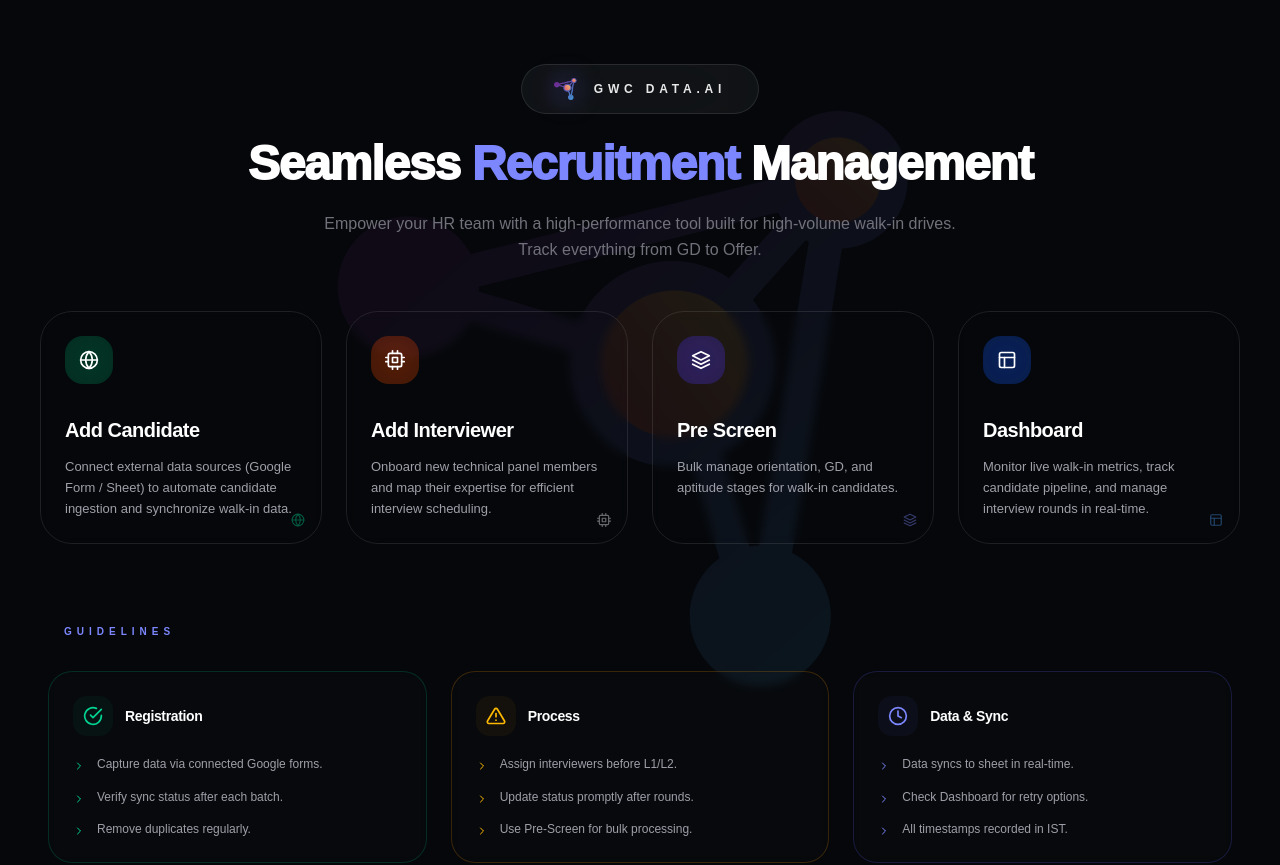
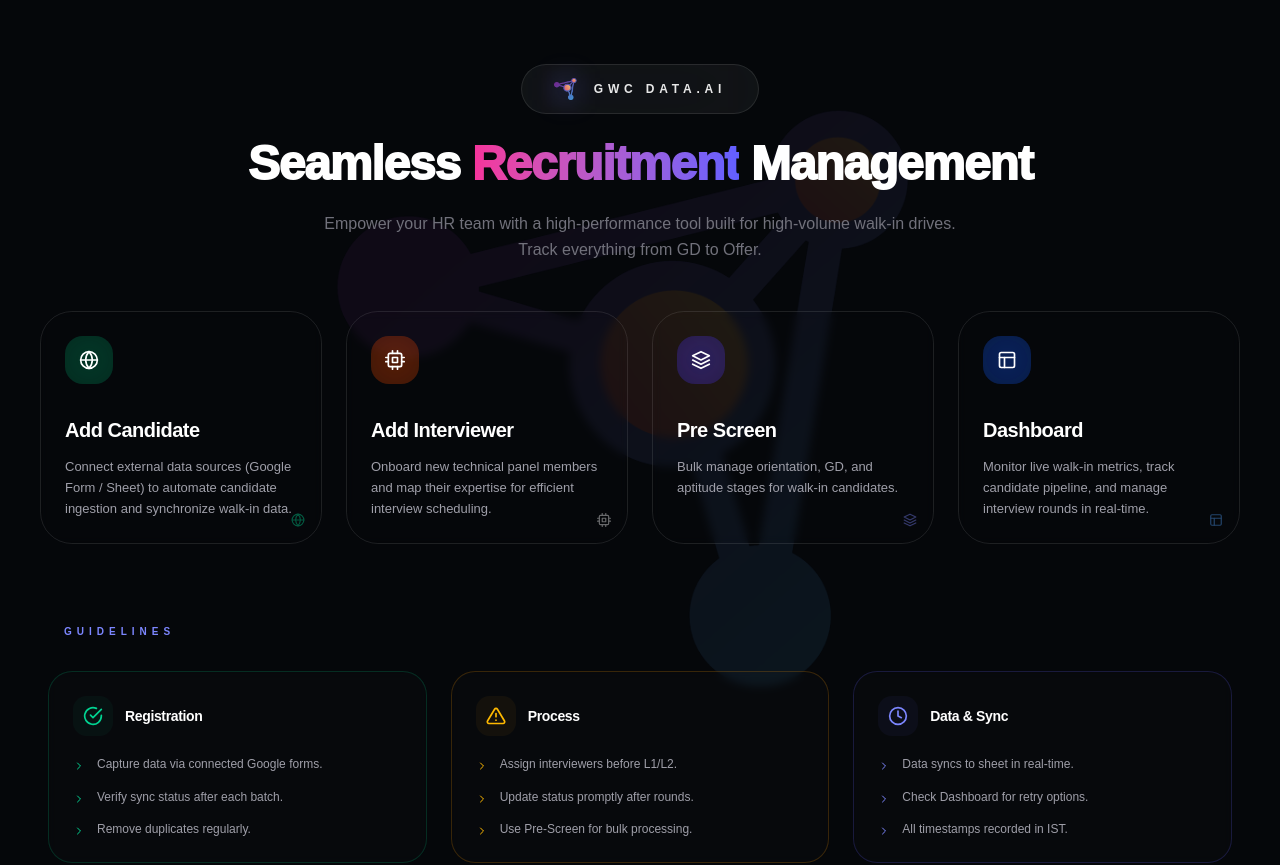
Before and after one commit to sudeepm18/Walkin, a React (Vite) app: page /dashboard in a window 1280 px wide. Shown: the top 865 px of the page. Built offline with nearby package versions, Linux system fonts and the light colour scheme.

Commit message:
recruiter color change

```diff
--- a/src/components/home.jsx
+++ b/src/components/home.jsx
@@ -1,4 +1,4 @@
-import { FiLayout, FiGlobe, FiCpu, FiEdit3, FiShare2, FiLayers, FiCheckCircle, FiAlertTriangle, FiClock,FiChevronRight } from 'react-icons/fi';
+import { FiLayout, FiGlobe, FiCpu, FiEdit3, FiShare2, FiLayers, FiCheckCircle, FiAlertTriangle, FiClock, FiChevronRight } from 'react-icons/fi';
 import FeatureCard from './FeatureCard';
 import logo from '../assets/logo.png';
 
@@ -101,8 +101,8 @@
 
       {/* Hero Section */}
       <div className="z-10 text-center max-w-4xl mb-12 px-4">
-        <h1 className="text-2xl sm:text-4xl md:text-5xl font-[1000] mb-5 text-white tracking-tight leading-[1.1]">
-          Seamless <span className="text-indigo-400">Recruitment</span> Management
+        <h1 className="text-xl sm:text-3xl md:text-5xl font-[1000] mb-5 text-white tracking-tight leading-[1.1] whitespace-nowrap">
+          Seamless <span className="text-transparent bg-clip-text bg-gradient-to-r from-pink-500 to-indigo-500">Recruitment</span> Management
         </h1>
         <p className="text-zinc-500 text-xs sm:text-sm md:text-base max-w-2xl mx-auto leading-relaxed font-medium">
           Empower your HR team with a high-performance tool built for high-volume walk-in drives. Track everything from GD to Offer.
```
